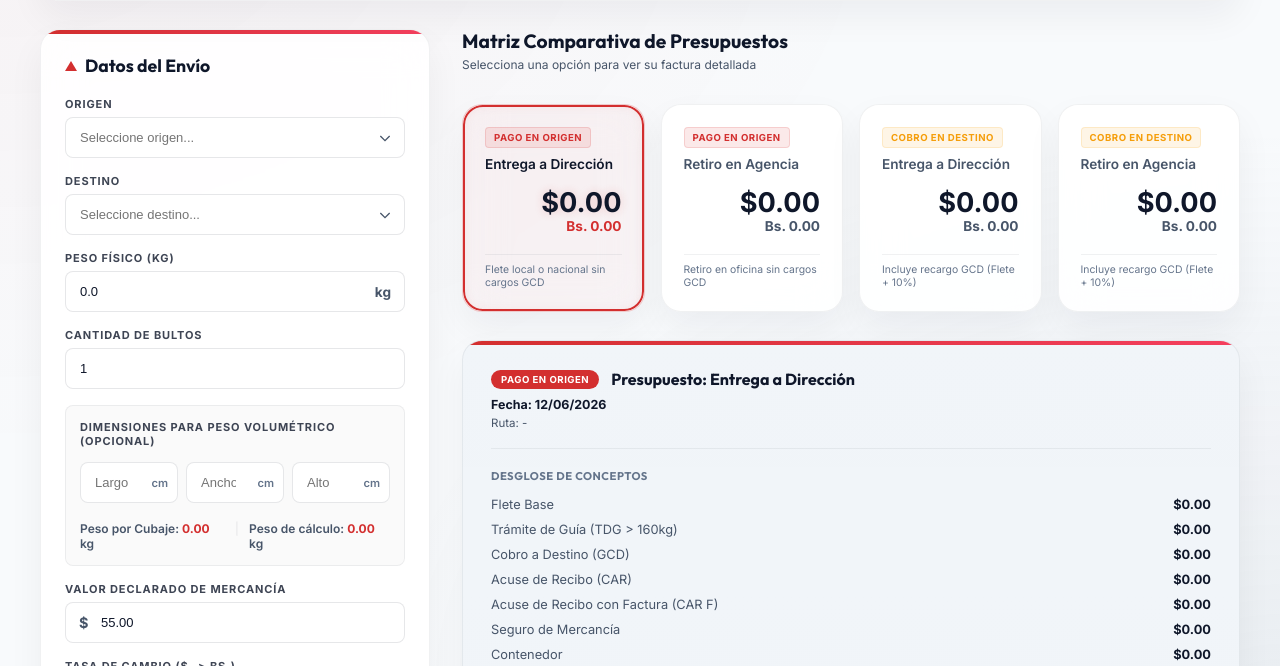
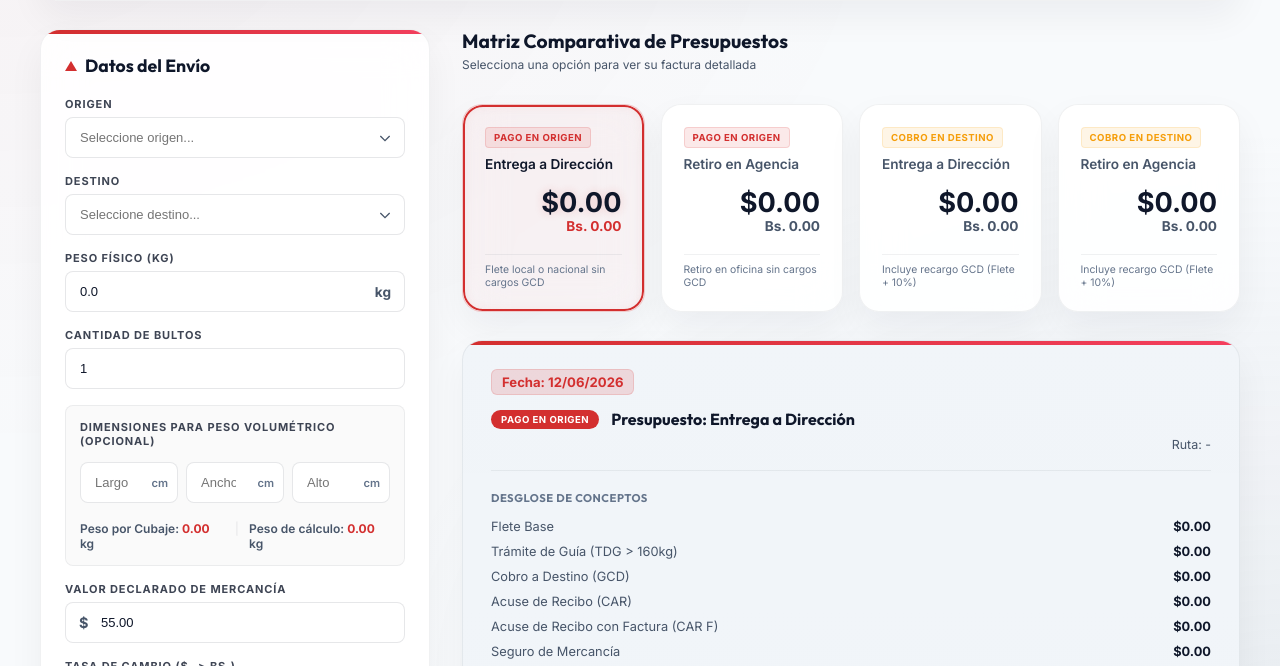
Before and after one commit to freddyjosegg/presupuestoapp, a website: page index.html in a window 1280 px wide. Shown: the part 104-770 px from the top of the page. Drawn offline with Linux system fonts and the light colour scheme; no server answers.

Commit message:
Restaurar ruta a posición original, reposicionar fecha como badge prominente arriba del título e incrementar espaciado en líneas de sección

```diff
--- a/index.html
+++ b/index.html
@@ -298,12 +298,14 @@
                 <!-- Selected Scenario Invoice Breakdown (Receipt View) -->
                 <div class="receipt-card" id="receipt">
                     <div class="receipt-header">
+                        <div class="receipt-date-container">
+                            <span id="receiptDate">Fecha: 12/06/2026</span>
+                        </div>
                         <div class="receipt-title-area">
                             <span class="receipt-badge" id="receiptBadge">Pago en Origen</span>
                             <h3 id="receiptTitle">Presupuesto: Entrega a Dirección</h3>
                         </div>
                         <div class="receipt-meta">
-                            <span id="receiptDate">Fecha: 12/06/2026</span>
                             <span id="receiptRoute">Ruta: -</span>
                         </div>
                     </div>
--- a/style.css
+++ b/style.css
@@ -1241,16 +1241,27 @@ input:disabled {
 
 .receipt-meta {
     display: flex;
-    flex-direction: column;
-    gap: 4px;
-    font-size: 0.72rem;
-    color: var(--text-secondary);
+    justify-content: flex-end;
+    font-size: 0.78rem;
+    color: var(--text-secondary);
+}
+
+.receipt-date-container {
+    display: flex;
+    justify-content: flex-start;
+    margin-bottom: 6px;
 }
 
 #receiptDate {
     font-weight: 700;
-    font-size: 0.78rem;
-    color: var(--receipt-text);
+    font-size: 0.82rem;
+    color: var(--primary);
+    background: var(--primary-glow);
+    padding: 4px 10px;
+    border-radius: var(--radius-sm);
+    border: 1px solid rgba(211, 47, 47, 0.15);
+    display: inline-flex;
+    align-items: center;
 }
 
 .receipt-section {
@@ -1259,13 +1270,13 @@ input:disabled {
     gap: 10px;
     border-bottom: 1px solid var(--receipt-line);
     padding-bottom: 16px;
-    margin-bottom: 16px;
+    margin-bottom: 24px;
 }
 
 .receipt-section:last-of-type {
     border-bottom: none;
     padding-bottom: 0;
-    margin-bottom: 4px;
+    margin-bottom: 8px;
 }
 
 .receipt-section h4 {
@@ -1512,6 +1523,14 @@ input:disabled {
         color: #334155 !important;
     }
 
+    #receiptDate {
+        background: transparent !important;
+        border: none !important;
+        padding: 0 !important;
+        color: black !important;
+        font-size: 0.82rem !important;
+    }
+
     .receipt-line, .receipt-item.flete-neto-row, .bs-row {
         border-color: #94a3b8 !important;
     }
--- a/sw.js
+++ b/sw.js
@@ -1,4 +1,4 @@
-const CACHE_NAME = 'presupuestoapp-v8';
+const CACHE_NAME = 'presupuestoapp-v9';
 const ASSETS = [
     './',
     'index.html',
```
Also changed, not shown: test_final.png, test_inicial.png.
